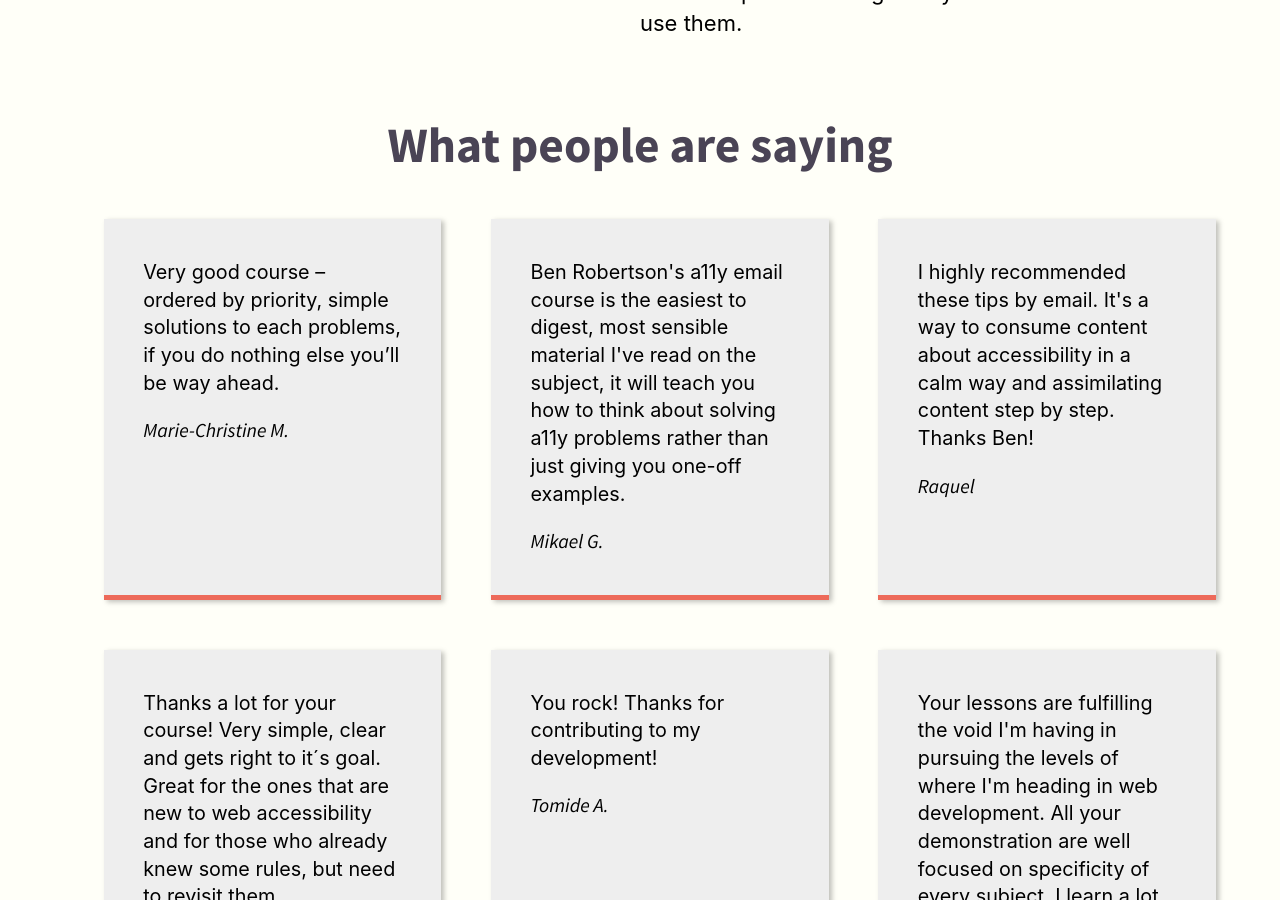
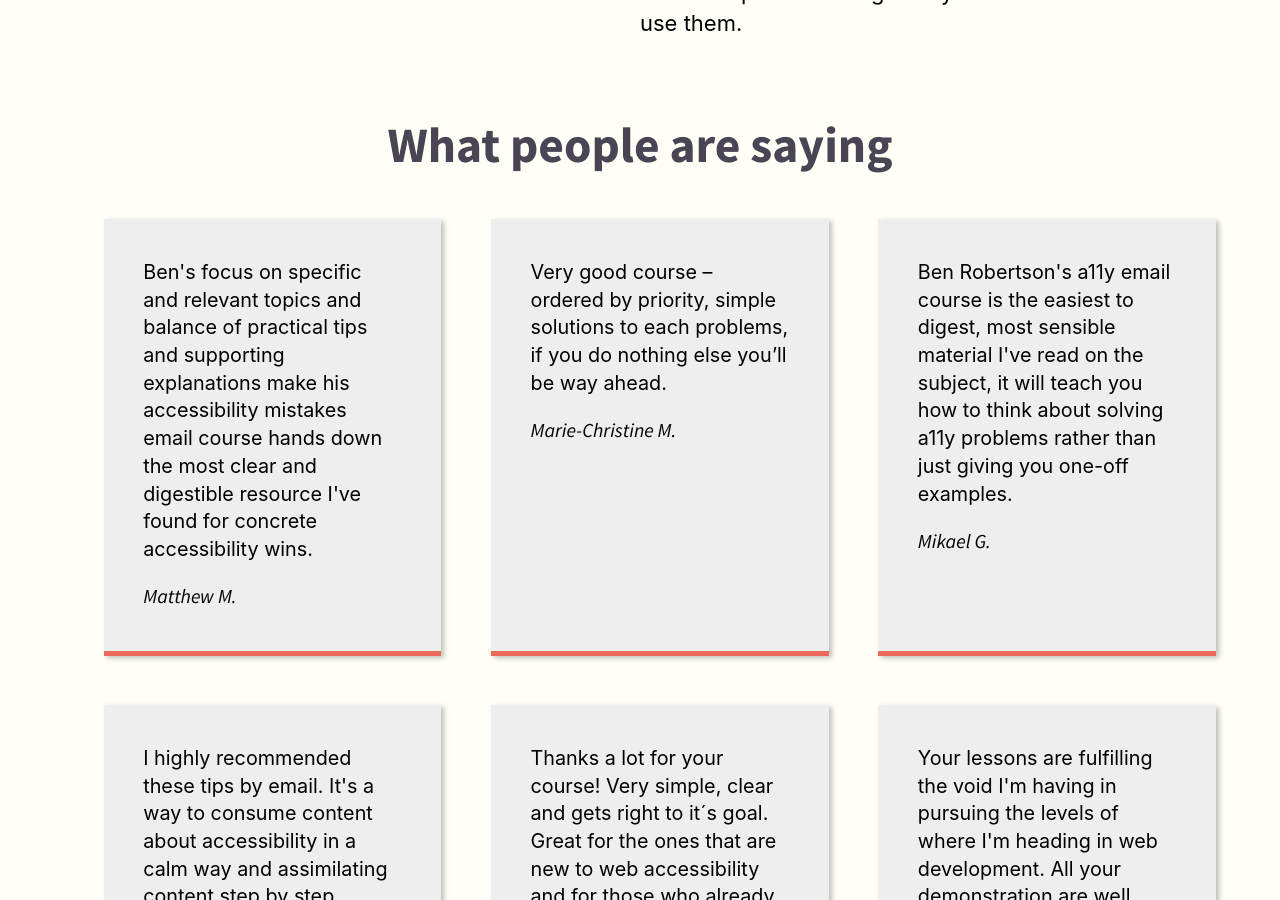
Before and after one commit to benjamingrobertson/benjamingrobertson.github.io, a Jekyll site: the page built from common-accessibility-mistakes-course.md, in a window 1280 px wide and 900 px high, scrolled down 2764 px. Built offline with Jekyll 4.4.1, drawn with Linux system fonts in a browser that asks for light colours; some web fonts are replaced.

Commit message:
Add a new testimonial .

```diff
--- a/_layouts/course.html
+++ b/_layouts/course.html
@@ -99,6 +99,12 @@ layout: default
     <h2>What people are saying</h2>
     <div class="testimonial-grid">
       <blockquote class="testimonial">
+        <p>Ben's focus on specific and relevant topics and balance of practical tips and supporting explanations make his accessibility mistakes email course hands down the most clear and digestible resource I've found for concrete accessibility wins.</p>
+        <p>
+          <cite>Matthew M.</cite>
+        </p>
+      </blockquote>
+      <blockquote class="testimonial">
         <p>Very good course – ordered by priority, simple solutions to each problems, if you do nothing else you’ll be way ahead.</p>
         <p>
           <cite>Marie-Christine M.</cite>
@@ -122,12 +128,12 @@ layout: default
           <cite>Bianca M.</cite>
         </p>
       </blockquote>
-      <blockquote class="testimonial">
+      <!--<blockquote class="testimonial">
         <p>You rock! Thanks for contributing to my development!</p>
         <p>
           <cite>Tomide A.</cite>
         </p>
-      </blockquote>
+      </blockquote>-->
       <blockquote class="testimonial">
         <p>Your lessons are fulfilling the void I'm having in pursuing the levels of where I'm heading in web development. All your demonstration are well focused on specificity of every subject. I learn a lot from you.</p>
         <p>
```
